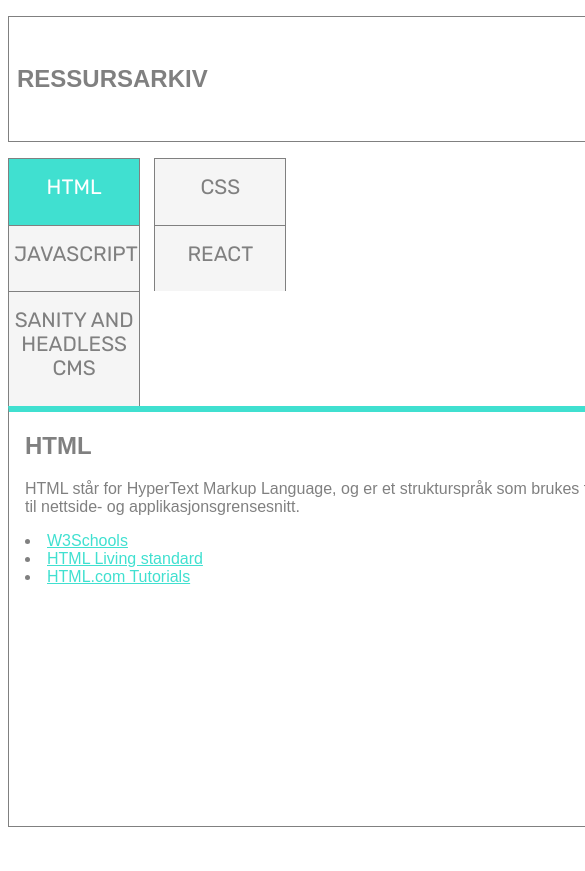
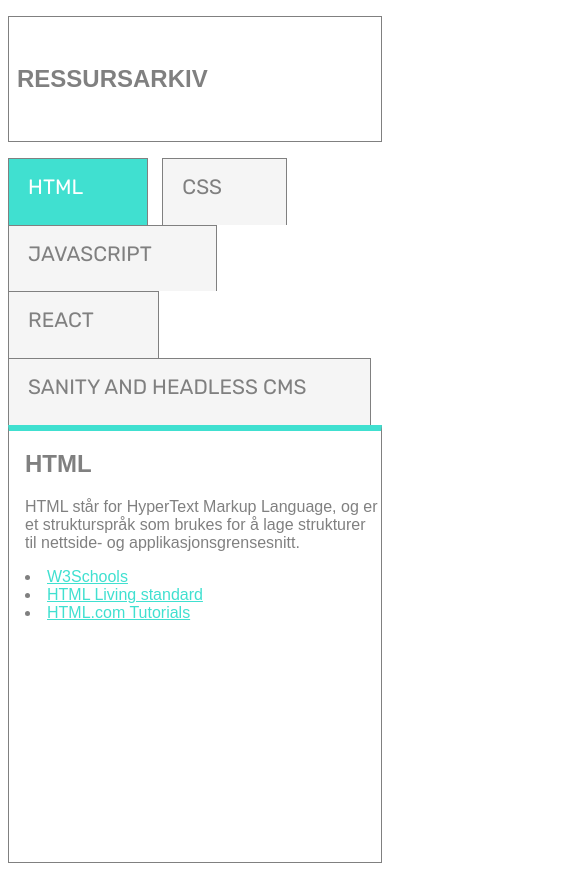
Before and after one commit to hadiayser/cuddly-rotary-phone, a plain HTML site: page index.html in a window 390 px wide. Shown: the top 871 px of the page, 585 px wide, since content can reach past the window. Before the commit the page ends 844 px from the top, so only its background shows below. Drawn offline with Linux system fonts and the light colour scheme.

Commit message:
ferdig og responsivt 26.01.23

```diff
--- a/kategori.css
+++ b/kategori.css
@@ -7,7 +7,7 @@
 
     h1 {
         width: 100%;
-        width: 700px;
+        width: 800px;
         height: 300px;
         padding: 3rem 0.5rem;
         height: auto;
@@ -27,8 +27,8 @@
 
     article {
         width: 100%;
-        width: 700px;
-        height: 300px;
+        width: 800px;
+        height: auto;
         padding-bottom: 15rem;
         padding-left: 1rem;
         height: auto;
@@ -41,10 +41,9 @@
     }
 
     .Btn {
-        width: 100%;
-        max-width: 120px;
+        width: auto;
         height: auto;
-        text-align:center;
+        text-align: center;
         margin-right: 10px;
         background-color: whitesmoke;
         border: grey;
@@ -53,7 +52,7 @@
         border-bottom: none;
         text-decoration: none;
         font-size: 1.3rem;
-        padding: .5rem 0.32rem;
+        padding: .5rem 1.195rem;
         padding-bottom: 1.6rem;
         padding-top: 1rem;
         color: grey;
@@ -66,3 +65,19 @@
         background-color: turquoise;
         color: white;
     }
+
+
+    @media screen and (max-width: 800px) and (min-width: 300px){
+        .Btn{
+            width: fit-content;
+            height: auto;
+            padding-right: 4rem;
+
+        }
+        article{
+            width: fit-content;
+        }
+        h1{
+        width: auto;
+     }
+    }
```
